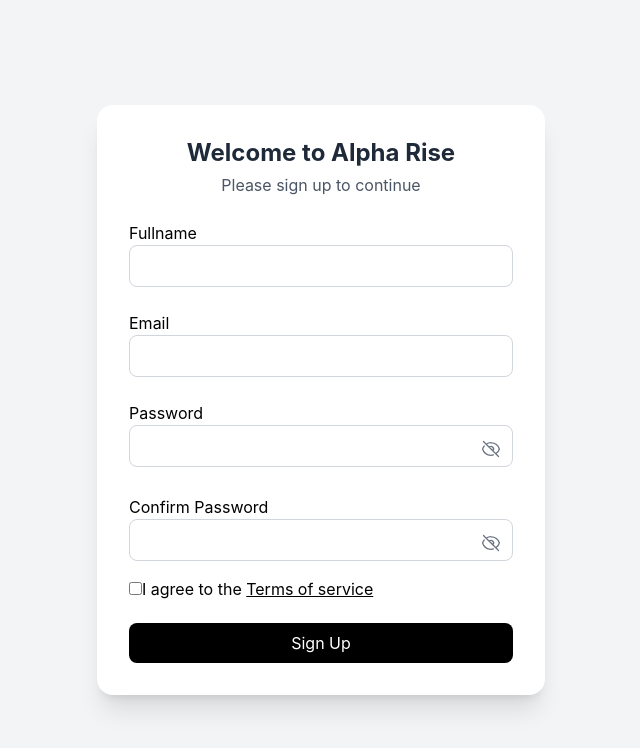
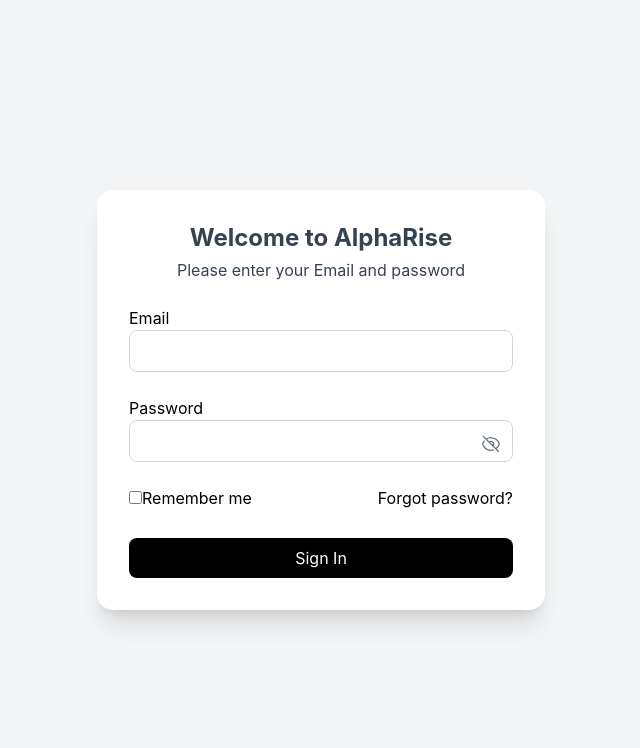
Before and after one commit to stephen83744/Stock-Exchange, a React (Vite) app: page /loginPage in a window 1280 px wide. Shown: the top 748 px of the page, without its empty margins (319-959 px from the left). Built offline with nearby package versions, Linux system fonts and the light colour scheme.

Commit message:
Refactor SignUp to LoginPage component

```diff
--- a/src/LoginPage.tsx
+++ b/src/LoginPage.tsx
@@ -1,150 +1,89 @@
-import { useState } from "react";
+import {  useState } from "react";
 import { useNavigate } from "react-router-dom";
 
-export type User = {
-  fullName: string;
-  password: string;
-  email: string;
+const STORAGE_KEY ="logindata";
+
+
+type User ={
+    fullName : string ;
+    password : string;
+    email : string;
 };
-
-const STORAGE_KEY = "logindata";
-
-const SignUp: React.FC = () => {
-  const navigate = useNavigate();
-
-  const [error, setError] = useState("");
+const LoginPage: React.FC = () => {
     const [email, setEmail] = useState("");
     const [password, setPassword] = useState("");
-  const [fullName, setFullName] = useState("");
-  const [confirmPassword, setConfirmPassword] = useState("");
-  const [agree, setAgree] = useState(false);
+    const [error, setError] =useState("");
     const [message, setMessage] = useState("");
+    const navigate = useNavigate();
     const [showPassword, setShowPassword] = useState(false);
 
 
-  const retrieve = (): User[] => {
+     const retrieve = (): User[] =>{
       const info = localStorage.getItem(STORAGE_KEY);
-    if (!info) {
-      console.log("No data is saved");
-      return [];
+      if (!info) {console.log("No data"); return[]; }
+      const parsed =JSON.parse (info);
+      return parsed;
     }
-    const parse = JSON.parse(info);
-    return parse;
-  };
 
-  const saving = (users: User[]) => {
-    localStorage.setItem(STORAGE_KEY, JSON.stringify(users));
-  };
+const handleSubmit=(e:React.FormEvent<HTMLFormElement>)=>{
+    e.preventDefault()
 
-  const handleSubmit = (e: React.FormEvent<HTMLFormElement>) => {
-    e.preventDefault();
-
-    if (!fullName || !email || !password || !confirmPassword) {
-      setError("Please fill all fields");
-      return;
-    }
-    if (password !== confirmPassword) {
-      setError(" Passwords do not match");
+setError("")
+setMessage("")
+ if(!email || !password) {
+     setError("Please enter both email and password");
      return;
     }
 
-    if (!agree) {
-      setError("please agree to the terms and conditions");
+
+
+  const users = retrieve();
+   const existing = users.find((user)=> user.email === email && user.password === password);
+  if (!existing){
+    setError("invalid Email or Password");
     return;
   }
+  setMessage("Login succesful")
+  setError("")
+  setTimeout(() =>{navigate("/market")} ,2000);
 
-    const users = retrieve();
-    const existing = users.find((user) => user.email === email);
-
-    if (existing) {
-      setMessage("Email already registered. Please login");
-      return;
 }
-
-    const newUser: User = {
-      fullName,
-      email,
-      password,
-    };
-    saving([...users, newUser]);
-    setMessage("processing ...");
-    setError("");
-
-    setTimeout(() => {
-      navigate("/loginPage");
-    }, 2000);
-  };
 
   return (
     <div className="flex items-center justify-center min-h-screen bg-gray-100">
-      <div className="w-full w-md rounded-2xl p-8 shadow-xl bg-white">
-        <h2 className="text-center text-2xl font-bold text-gray-800 mb-1">Welcome to Alpha Rise</h2>
-        <p className="text-center text-gray-600 mb-6">Please sign up to continue</p>
-
-        <form id="form" onSubmit={handleSubmit}>
-          <div className="form">
+        <div className=" w-full w-md rounded-2xl p-8 shadow-xl bg-white">
+      <h2 className="text-center font-bold text-2xl text-gray-700 mb-1">Welcome to AlphaRise</h2>
+      <p className="text-center  text-gray-700 mb-6"> Please enter your Email and password </p>
          {error && <div className="mb-6 p-3 rounded-lg text-sm text-center bg-red-100 text-red-700">{error}</div>}
           {message && <div className="mb-6 p-3 rounded-lg text-sm text-center bg-green-100 text-green-700">{message}</div>}
 
-
-            <label className="label" htmlFor="fullname">
-              {" "}
-              Fullname
-            </label>
+      <form onSubmit={handleSubmit}>
+        <div>
+          <label htmlFor="Email"> Email</label>
           <br></br>
-            <input
-              type="text"
+          <input type="email"
+          id="emailx"
+          value={email}
            className="mb-6 w-full rounded-lg border border-gray-300 p-2"
-              id="Fullname"
-              value={fullName}
-
-
-              onChange={(e) => {
-                setFullName(e.target.value);
-                setError("");
-              }}
-            />
+          onChange={(e)=>{setEmail(e.target.value);
+            setError("")
+          }} />
         </div>
-
-          <div>
-            <label className="label" htmlFor="Email">
-              Email
-            </label>
-            <br></br>
-            <input
-              type="email"
-              id="Email"
+        <div className="relative">
+          <label htmlFor="Password">Password</label><br></br>
+          <input type= {showPassword ? "text" : "password"}
+          id="Passwordx"
+          value={password}
            className="mb-6 w-full rounded-lg border border-gray-300 p-2"
-              value={email}
-              onChange={(e) => {
-                setEmail(e.target.value);
-                setError("");
-              }}
-            />
-          </div>
-
-          <div className="relative">
-            <label className="label" htmlFor="Password">
-              Password
-            </label>
-            <br></br>
-            <input
-              type={showPassword ? "text" : "password"}
-              id="Password"
-              className="mb-7 w-full rounded-lg border border-gray-300 p-2"
-              value={password}
-              onChange={(e) => {
-                setPassword(e.target.value);
-                setError("");
-              }}
-            />
+           onChange={(e)=>{setPassword(e.target.value);
+            setError("")
+           }} />
             <button
                    type="button"
               onClick={() => setShowPassword(!showPassword)}
               className="absolute right-3 top-[38px] text-gray-500"
             >
-              {showPassword ?
-                   <svg xmlns="http://www.w3.org/2000/svg" fill="none" viewBox="0 0 24 24" strokeWidth={1.5} stroke="currentColor" className="w-5 h-5">
+              {showPassword ?    <svg xmlns="http://www.w3.org/2000/svg" fill="none" viewBox="0 0 24 24" strokeWidth={1.5} stroke="currentColor" className="w-5 h-5">
                   <path strokeLinecap="round" strokeLinejoin="round" d="M2.036 12.322a1.012 1.012 0 010-.639C3.423 7.51 7.36 4.5 12 4.5c4.638 0 8.573 3.007 9.963 7.178.07.207.07.431 0 .639C20.577 16.49 16.64 19.5 12 19.5c-4.638 0-8.573-3.007-9.963-7.178z" />
                   <path strokeLinecap="round" strokeLinejoin="round" d="M15 12a3 3 0 11-6 0 3 3 0 016 0z" />
                 </svg>
@@ -154,65 +93,21 @@
                 }
                 </button>
         </div>
-
-          <div className="relative">
-            <label className="label" htmlFor="confirm-password">
-              Confirm Password
-            </label>
-            <br></br>
-            <input
-              type={showPassword ? "text" : "password"}
-              id="confirm-Password"
-              className="mb-4 w-full rounded-lg border border-gray-300 p-2"
-              value={confirmPassword}
-              onChange={(e) => {
-                setConfirmPassword(e.target.value);
-                setError("");
-              }}
-            />
-             <button
-                 type="button"
-              onClick={() => setShowPassword(!showPassword)}
-              className="absolute right-3 top-[38px] text-gray-500"
-            >
-              {showPassword ?
-                   <svg xmlns="http://www.w3.org/2000/svg" fill="none" viewBox="0 0 24 24" strokeWidth={1.5} stroke="currentColor" className="w-5 h-5">
-                  <path strokeLinecap="round" strokeLinejoin="round" d="M2.036 12.322a1.012 1.012 0 010-.639C3.423 7.51 7.36 4.5 12 4.5c4.638 0 8.573 3.007 9.963 7.178.07.207.07.431 0 .639C20.577 16.49 16.64 19.5 12 19.5c-4.638 0-8.573-3.007-9.963-7.178z" />
-                  <path strokeLinecap="round" strokeLinejoin="round" d="M15 12a3 3 0 11-6 0 3 3 0 016 0z" />
-                </svg>
-                : (<svg xmlns="http://www.w3.org/2000/svg" fill="none" viewBox="0 0 24 24" strokeWidth={1.5} stroke="currentColor" className="w-5 h-5">
-                  <path strokeLinecap="round" strokeLinejoin="round" d="M3.98 8.223A10.477 10.477 0 001.934 12C3.226 16.338 7.244 19.5 12 19.5c.993 0 1.953-.138 2.863-.395M6.228 6.228A10.45 10.45 0 0112 4.5c4.756 0 8.773 3.162 10.065 7.498a10.523 10.523 0 01-4.293 5.774M6.228 6.228L3 3m3.228 3.228l3.65 3.65m7.894 7.894L21 21m-3.228-3.228l-3.65-3.65m0 0a3 3 0 10-4.243-4.243m4.242 4.242L9.88 9.88" />
-                </svg>)
-                }
+        <div className="flex justify-between items-center mb-4">
+         <label className="space-x-4 cursor-pointer" htmlFor="remember">
+        <input type="checkbox" className="cursor-pointer" id ="remember"/>
+        Remember me</label>
+        <p>
+          <a href="#">Forgot password?</a>
+        </p>
+         </div>
+        <button id="loginB" type="submit" className=" mt-3 w-full rounded-lg bg-black p-2 text-white cursor-pointer hover:bg-black-100">
+          Sign In
         </button>
-          </div>
-
-          <div>
-            <input
-              className="mb-4 text-lg text-gray-600"
-              type="checkbox"
-              checked={agree}
-              id="checkbox"
-              onChange={(e) => setAgree(e.target.checked)}
-            />
-            <label  htmlFor="checkbox">
-              I agree to the{" "}
-              <a href="#!">
-                <u>Terms of service</u>
-              </a>
-            </label>
-          </div>
-
-          <div id="response"></div>
-          <div className="">
-            <button type="submit" className=" mt-3 w-full rounded-lg bg-black p-2 text-white cursor-pointer hover:bg-black-100">
-              Sign Up
-            </button>
-          </div>
 
       </form>
       </div>
     </div>
   );
 };
-export default SignUp;
+export default LoginPage;
```
Lines whose indentation alone changed are shown as unchanged.
